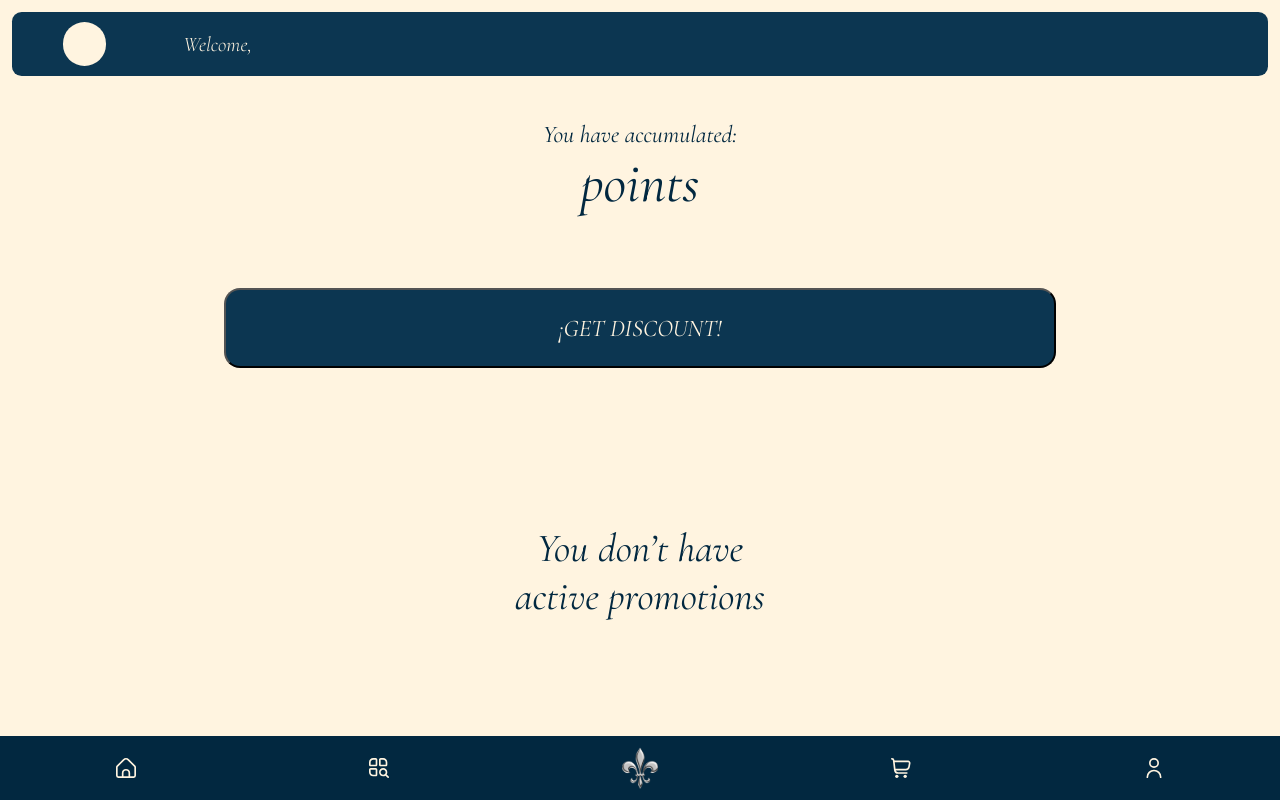
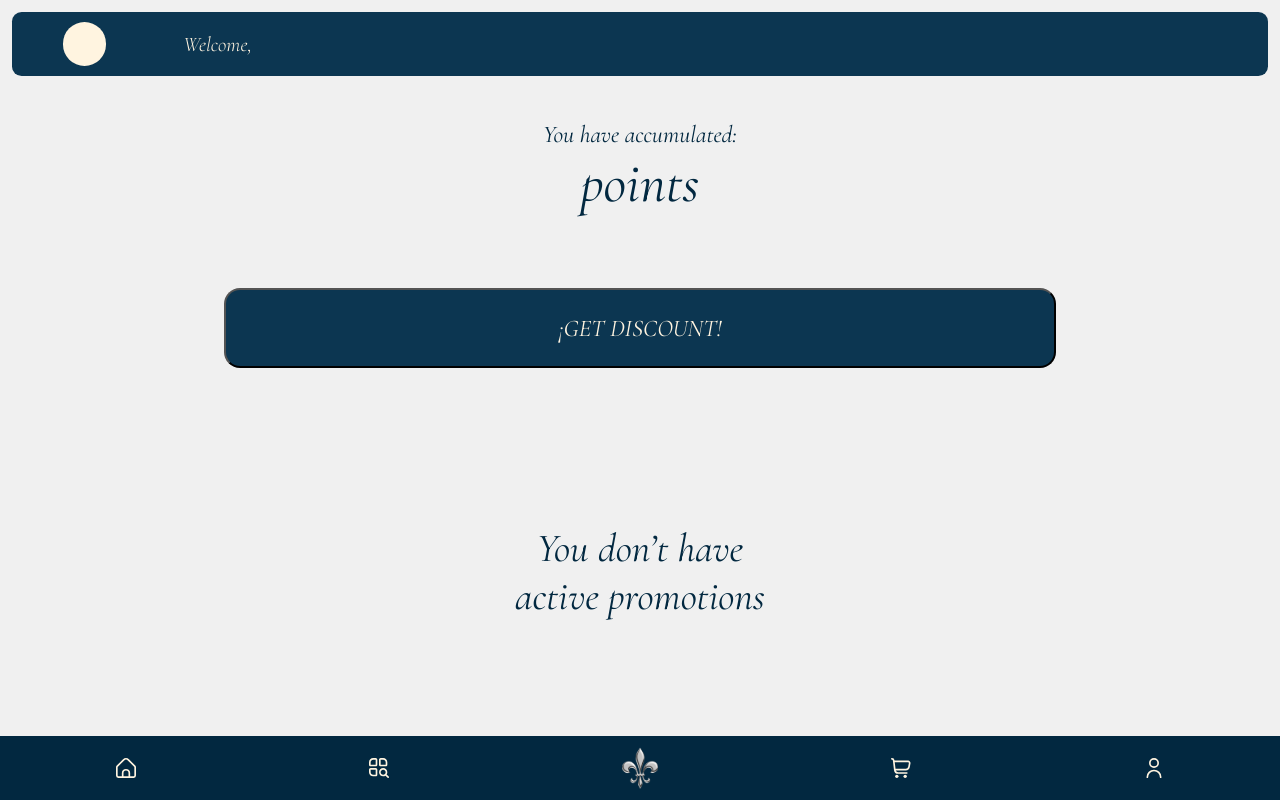
Before and after one commit to raul-NP/pwa_ecommerce, a React (Vite) app in the folder panel/: page /profile/discounts in a window 1280 px wide. Built offline with nearby package versions, Linux system fonts and the light colour scheme; no server answers; sample sign-in values are in the browser's storage.

Commit message:
modificacion de colores de la página a gris

```diff
--- a/panel/src/components/Discount/Discount.css
+++ b/panel/src/components/Discount/Discount.css
@@ -1,6 +1,7 @@
 .discount-body{
+    position: relative;
     height: 81vh;
-    background-color: var(--tertiary);
+    background-color: var(--quaternary);
     font-family: 'Cormorant Garamond', serif;
     font-style: italic;
     color: var(--primary);
--- a/panel/src/components/Profile/Profile.css
+++ b/panel/src/components/Profile/Profile.css
@@ -1,6 +1,6 @@
 .perfil-body{
     height: 81vh;
-    background-color: var(--tertiary);
+    background-color: var(--quaternary);
 }
 
 .perfil-options-body{
--- a/panel/src/components/ProfileHeader/ProfileHeader.css
+++ b/panel/src/components/ProfileHeader/ProfileHeader.css
@@ -1,6 +1,6 @@
 .profile-header-container{
     padding: 1.5vh;
-    background-color: var(--tertiary);
+    background-color: var(--quaternary);
 }
 
 .profile-header-card{
```
